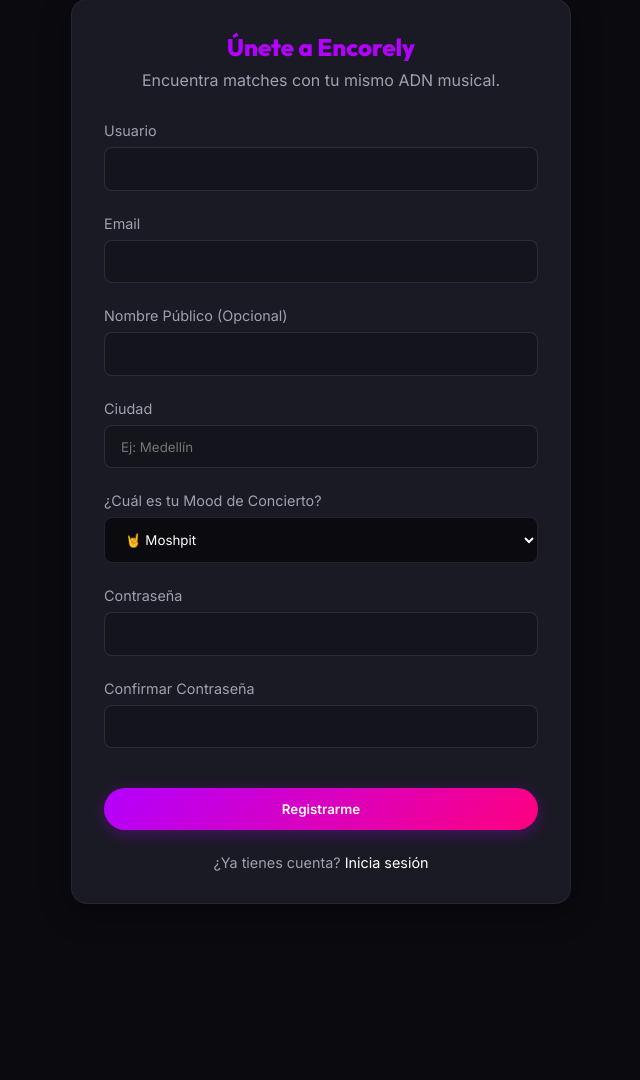
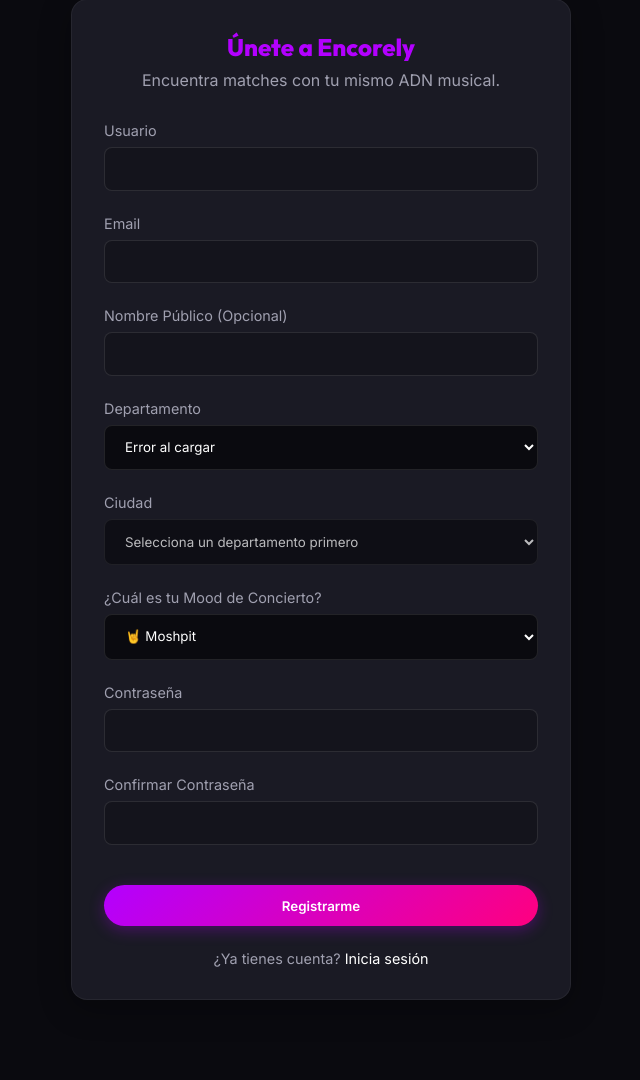
Before and after one commit to EncorelyHQ/EncorelyDjango, a Django app: page /register/ in a window 1280 px wide. Shown: the part 150-1230 px from the top of the page, without its empty margins (319-959 px from the left). Before the commit the page ends 1054 px from the top, so only its background shows below. Run offline with Django 5.2, Linux system fonts and the light colour scheme; parts of the project's set-up code (start-up, migrations or seed data) failed here and were passed over.

Commit message:
feat: implement cascading Colombian Places (Dept/City) in registration using external API

```diff
--- a/frontend/static/js/auth.js
+++ b/frontend/static/js/auth.js
@@ -55,6 +55,60 @@ document.addEventListener('DOMContentLoaded', () => {
     // ======== LÓGICA DE REGISTRO ========
     const registerForm = document.getElementById('register-form');
     if (registerForm) {
+        const deptSelect = document.getElementById('reg-department');
+        const citySelect = document.getElementById('reg-city');
+
+        // 1. Cargar departamentos al iniciar
+        const loadDepartments = async () => {
+            try {
+                const response = await fetch('https://api-colombia.com/api/v1/Department');
+                const departments = await response.json();
+
+                deptSelect.innerHTML = '<option value="">Selecciona Departamento</option>';
+                departments.sort((a, b) => a.name.localeCompare(b.name)).forEach(dept => {
+                    const option = document.createElement('option');
+                    option.value = dept.id;
+                    option.textContent = dept.name;
+                    deptSelect.appendChild(option);
+                });
+            } catch (err) {
+                console.error("Error cargando departamentos:", err);
+                deptSelect.innerHTML = '<option value="">Error al cargar</option>';
+            }
+        };
+
+        loadDepartments();
+
+        // 2. Cargar ciudades al cambiar departamento
+        deptSelect.addEventListener('change', async () => {
+            const deptId = deptSelect.value;
+            if (!deptId) {
+                citySelect.innerHTML = '<option value="">Selecciona un departamento primero</option>';
+                citySelect.disabled = true;
+                return;
+            }
+
+            citySelect.disabled = true;
+            citySelect.innerHTML = '<option value="">Cargando ciudades...</option>';
+
+            try {
+                const response = await fetch(`https://api-colombia.com/api/v1/Department/${deptId}/cities`);
+                const cities = await response.json();
+
+                citySelect.innerHTML = '<option value="">Selecciona Ciudad</option>';
+                cities.sort((a, b) => a.name.localeCompare(b.name)).forEach(city => {
+                    const option = document.createElement('option');
+                    option.value = city.name;
+                    option.textContent = city.name;
+                    citySelect.appendChild(option);
+                });
+                citySelect.disabled = false;
+            } catch (err) {
+                console.error("Error cargando ciudades:", err);
+                citySelect.innerHTML = '<option value="">Error al cargar</option>';
+            }
+        });
+
         registerForm.addEventListener('submit', async (e) => {
             e.preventDefault();
 
@@ -66,7 +120,7 @@ document.addEventListener('DOMContentLoaded', () => {
                 username: document.getElementById('reg-username').value,
                 email: document.getElementById('reg-email').value,
                 display_name: document.getElementById('reg-display-name').value,
-                city: document.getElementById('reg-city').value,
+                city: citySelect.value, // Usar el valor del select
                 concert_mood: document.getElementById('reg-concert-mood').value,
                 password: document.getElementById('reg-password').value,
                 password_confirm: document.getElementById('reg-password-confirm').value,
@@ -75,6 +129,13 @@ document.addEventListener('DOMContentLoaded', () => {
             // Validar contraseñas en frontend preventivamente
             if (payload.password !== payload.password_confirm) {
                 errorDiv.textContent = "Las contraseñas no coinciden.";
+                errorDiv.style.display = 'block';
+                return;
+            }
+
+            // Validar ciudad seleccionada
+            if (!payload.city) {
+                errorDiv.textContent = "Por favor selecciona una ciudad.";
                 errorDiv.style.display = 'block';
                 return;
             }
--- a/frontend/templates/register.html
+++ b/frontend/templates/register.html
@@ -28,8 +28,17 @@
             </div>
 
             <div class="form-group">
+                <label for="reg-department" class="form-label">Departamento</label>
+                <select id="reg-department" class="form-control" required style="background-color: var(--color-bg-dark);">
+                    <option value="">Cargando departamentos...</option>
+                </select>
+            </div>
+
+            <div class="form-group">
                 <label for="reg-city" class="form-label">Ciudad</label>
-                <input type="text" id="reg-city" class="form-control" required placeholder="Ej: Medellín">
+                <select id="reg-city" class="form-control" required style="background-color: var(--color-bg-dark);" disabled>
+                    <option value="">Selecciona un departamento primero</option>
+                </select>
             </div>
 
             <div class="form-group">
```
